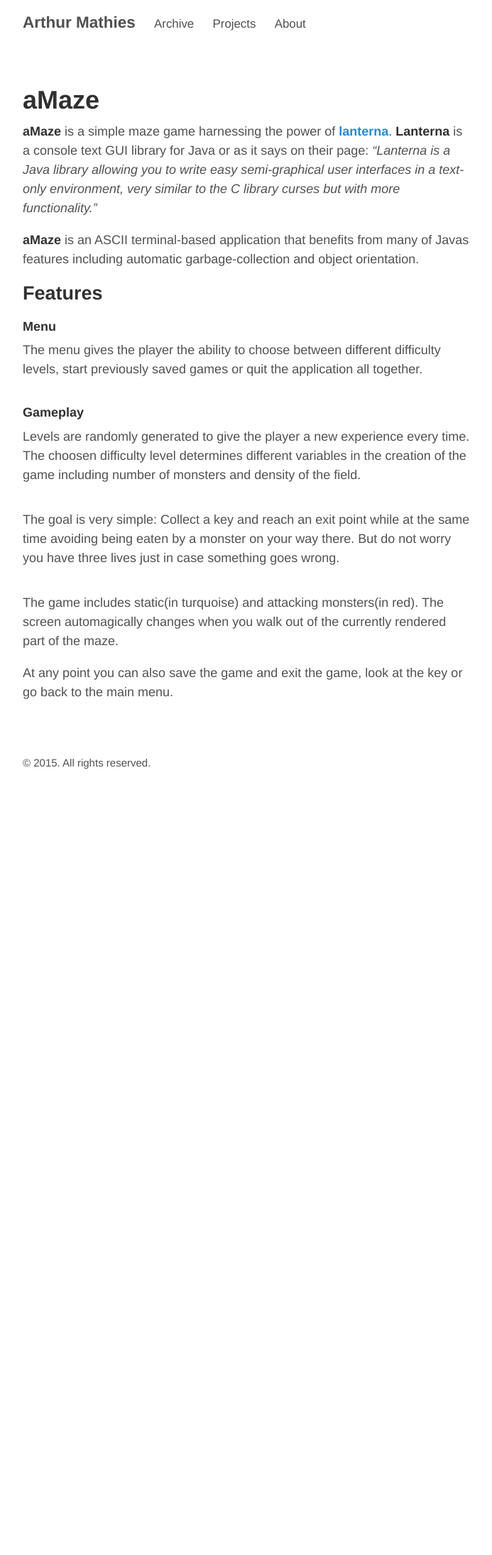
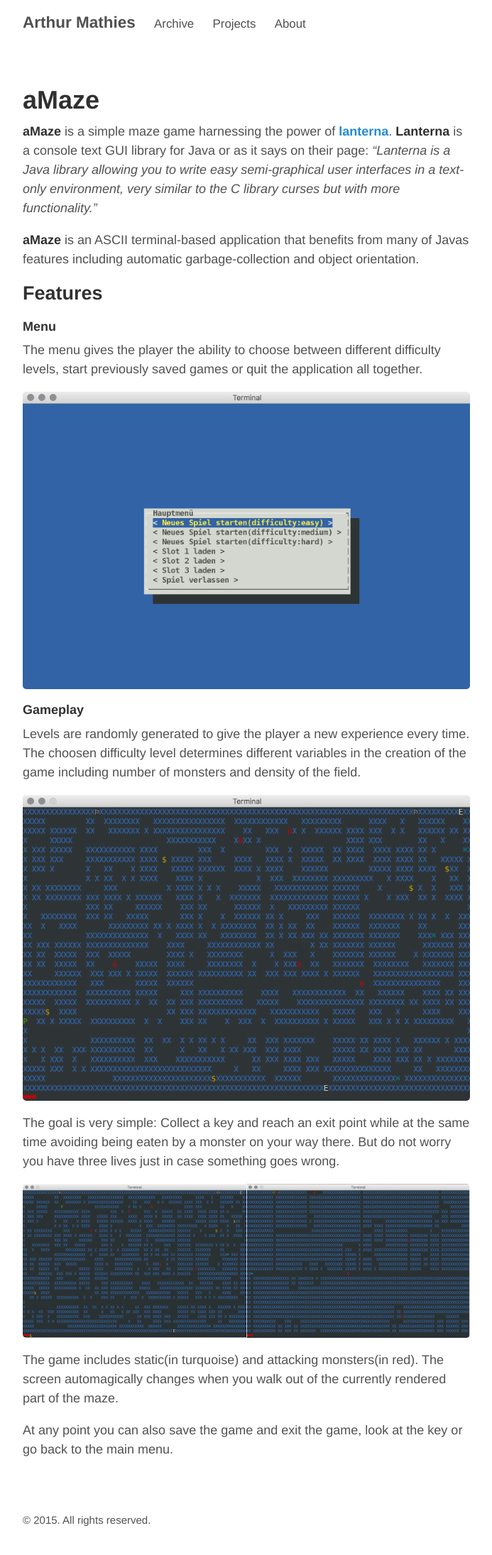
Before and after one commit to art-mth/arthurmathies.github.io, a Jekyll site: the page built from projects/aMaze.md, in a window 1280 px wide. Shown: the whole page at 71% size, without its empty margins (293-986 px from the left). Built offline with Jekyll 4.4.1, drawn with Linux system fonts in a browser that asks for light colours; before the commit the page ends 1124 px from its top, so only the background shows below that.

Commit message:
hopefully really fix image paths

```diff
--- a/projects/aMaze.md
+++ b/projects/aMaze.md
@@ -12,16 +12,16 @@ layout: page
 ####Menu
 The menu gives the player the ability to choose between different difficulty levels, start previously saved games or quit the application all together.
 
-![]({{ site.baseurl }}/assets/mainMenu.png)
+![]({{ site.baseurl }}/assets/aMaze/mainMenu.png)
 
 ####Gameplay
 Levels are randomly generated to give the player a new experience every time. The choosen difficulty level determines different variables in the creation of the game including number of monsters and density of the field.
 
-![]({{ site.baseurl }}/assets/gameplayEasy.png)
+![]({{ site.baseurl }}/assets/aMaze/gameplayEasy.png)
 
 The goal is very simple: Collect a key and reach an exit point while at the same time avoiding being eaten by a monster on your way there. But do not worry you have three lives just in case something goes wrong.
 
-![]({{ site.baseurl }}/assets/gameplay.png)
+![]({{ site.baseurl }}/assets/aMaze/gameplay.png)
 
 The game includes static(in turquoise) and attacking monsters(in red). The screen automagically changes when you walk out of the currently rendered part of the maze.
 
```
Also changed, not shown: projects.md (+1 -1 lines).
